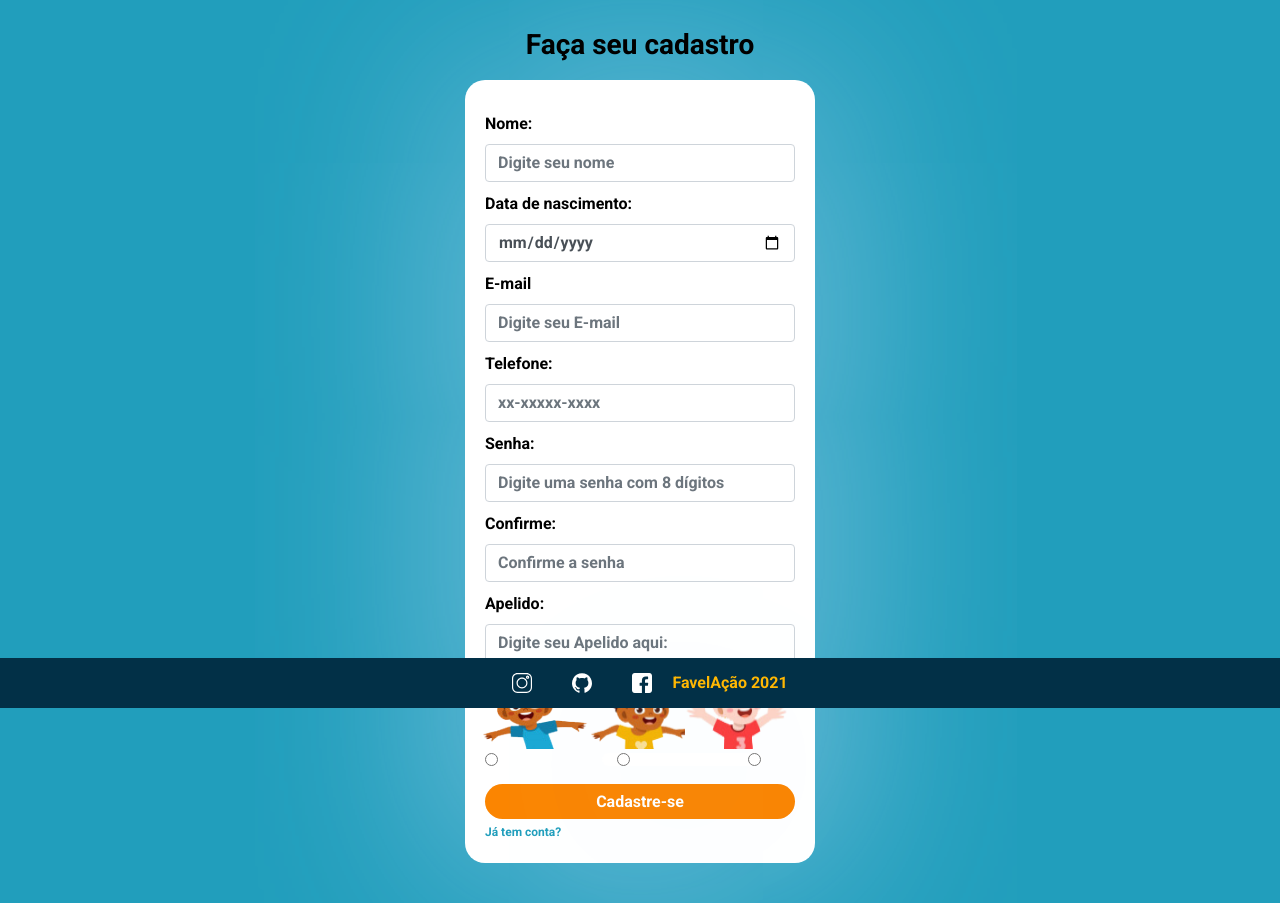
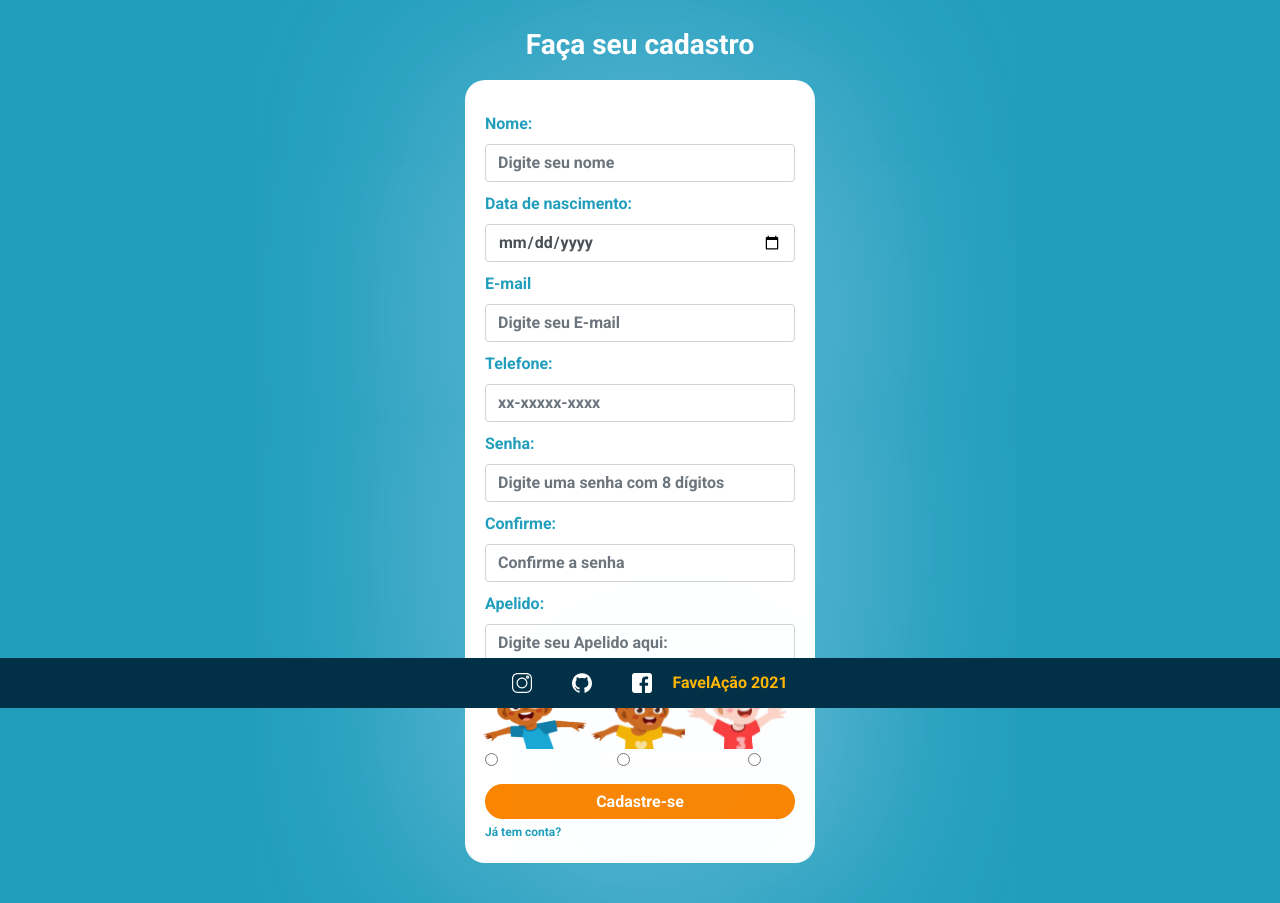
Before and after one commit to Squad2MeioAmbiente/favelacao, a PHP site: page /frontend/cadastro.php in a window 1280 px wide. Shown: the part 92-995 px from the top of the page. Run offline with PHP 8.4, Linux system fonts and the light colour scheme.

Commit message:
Favelação 17-02

```diff
--- a/favelacao/frontend/css/cadastroUsuario.css
+++ b/favelacao/frontend/css/cadastroUsuario.css
@@ -36,10 +36,18 @@ main div:nth-child(2) {
   background-color:#fff ;
 }
 
-label, h3 {
+label {
   /* background-color: black; */
-  color: black;
+  /* color: black; */
+  color: #219EBC;
   margin-top: 10px;
+}
+
+.titulo {
+  /* background-color: black; */
+  /* color: black; */
+  color: white;
+  margin-top: 5px;
 }
 
 .boton {
```
